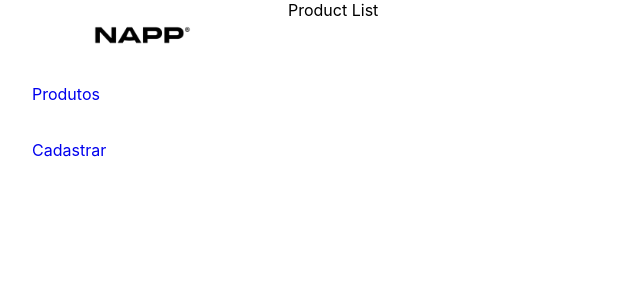
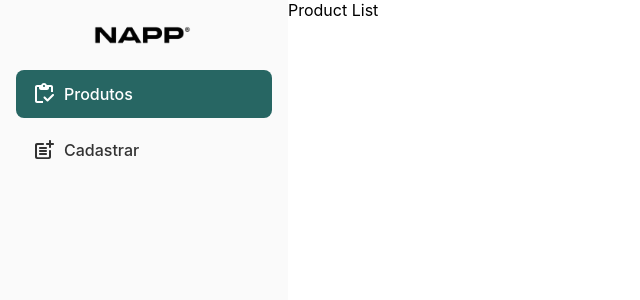
Before and after one commit to mateusmullerw/napp-challenge, a React (Create React App) app: page /products in a window 1280 px wide. Shown: the top 300 px of the page, without its empty margins (0-640 px from the left). Built offline with nearby package versions, Linux system fonts and the light colour scheme.

Commit message:
add sidebar

```diff
--- a/src/App.tsx
+++ b/src/App.tsx
@@ -1,17 +1,21 @@
-import React from "react";
 import { Outlet } from "react-router-dom";
 import Sidebar from "./components/Sidebar/Sidebar";
 import styled from "@emotion/styled";
+import ROUTES from "./constants/routes";
+import InventoryRoundedIcon from "@mui/icons-material/InventoryRounded";
+import PostAddRoundedIcon from "@mui/icons-material/PostAddRounded";
 
 const sidebarItems = [
   {
-    to: "products",
+    to: ROUTES.PRODUCTS,
     label: "Produtos",
+    icon: <InventoryRoundedIcon />,
     active: true,
   },
   {
-    to: "register",
+    to: ROUTES.REGISTER,
     label: "Cadastrar",
+    icon: <PostAddRoundedIcon />,
     active: false,
   },
 ];
--- a/src/components/Sidebar/Sidebar.tsx
+++ b/src/components/Sidebar/Sidebar.tsx
@@ -1,8 +1,10 @@
-import React, { useState, useEffect } from "react";
-import { useLocation } from "react-router-dom";
+import { useState, useEffect } from "react";
+import { useLocation, useNavigate } from "react-router-dom";
 import styled from "@emotion/styled";
 import SidebarItem, { ISidebarItem } from "../SidebarItem/SidebarItem";
 import Logo from "../Logo/Logo";
+import ROUTES from "../../constants/routes";
+import { COLORS } from "../../constants/styles";
 
 interface ISidebarProps {
   items: ISidebarItem[];
@@ -13,17 +15,18 @@ const Sidebar = (props: ISidebarProps) => {
 
   const [activeItem, setActiveItem] = useState(0);
   const location = useLocation();
+  const navigate = useNavigate();
 
   useEffect(() => {
-    if (location.pathname === "/products") {
+    if (location.pathname === `/${ROUTES.PRODUCTS}`) {
       setActiveItem(0);
-    } else if (location.pathname === "/register") {
+    } else if (location.pathname === `/${ROUTES.REGISTER}`) {
       setActiveItem(1);
-    }
-  }, [location.pathname]);
+    } else navigate(ROUTES.PRODUCTS);
+  }, [location.pathname, navigate]);
 
   return (
-    <Container className="sidebar">
+    <Container>
       <Logo />
       <ItemList>
         {items.map((page, index) => {
@@ -32,6 +35,7 @@ const Sidebar = (props: ISidebarProps) => {
               key={page.to}
               to={page.to}
               label={page.label}
+              icon={page.icon}
               active={activeItem === index}
               onClick={() => setActiveItem(index)}
             />
@@ -53,6 +57,7 @@ const Container = styled.div`
   width: 18rem;
   padding: 1rem;
   gap: 1rem;
+  background-color: ${COLORS.background};
 `;
 
 const ItemList = styled.ul`
--- a/src/components/SidebarItem/SidebarItem.tsx
+++ b/src/components/SidebarItem/SidebarItem.tsx
@@ -1,10 +1,12 @@
 import React from "react";
 import { Link } from "react-router-dom";
 import styled from "@emotion/styled";
+import { COLORS } from "../../constants/styles";
 
 export interface ISidebarItem {
   to: string;
   label: string;
+  icon: React.ReactElement;
   active: boolean;
 }
 
@@ -13,23 +15,49 @@ interface ISidebarItemProps extends ISidebarItem {
 }
 
 const SidebarItem = (props: ISidebarItemProps) => {
-  const { to, label, active, onClick } = props;
+  const { to, label, icon, active, onClick } = props;
 
   return (
-    <StyledLink to={to} onClick={onClick}>
-      {label}
-    </StyledLink>
+    <Container active={active}>
+      <Link to={to} onClick={onClick}>
+        {icon}
+        {label}
+      </Link>
+    </Container>
   );
 };
 
 export default SidebarItem;
+interface IContainerProps {
+  active: boolean;
+}
 
-const StyledLink = styled(Link)`
+const Container = styled.div`
   display: flex;
-  text-decoration: none;
   width: 100%;
   line-height: 2rem;
-  padding: 0.5rem 1rem;
-  background-color: white;
-  color: text-secondary;
+  border-radius: 0.5rem;
+  background-color: ${(props: IContainerProps) =>
+    props.active ? COLORS.primary.default : COLORS.transparent};
+
+  :hover {
+    background-color: ${(props: IContainerProps) =>
+      props.active ? COLORS.primary.default : COLORS.hover};
+  }
+
+  a {
+    display: flex;
+    justify-content: flex-start;
+    align-items: center;
+    gap: 0.5rem;
+    font-weight: 500;
+    padding: 0.5rem 1rem;
+    text-decoration: none;
+    color: ${(props: IContainerProps) =>
+      props.active ? COLORS.text.white : COLORS.text.primary};
+    width: 100%;
+    height: 100%;
+  }
+
+  transition-duration: 150ms;
 `;
--- /dev/null
+++ b/src/constants/routes.ts
@@ -0,0 +1,6 @@
+const ROUTES = {
+    PRODUCTS: "products",
+    REGISTER: "register",
+}
+
+export default ROUTES;
--- /dev/null
+++ b/src/constants/styles.ts
@@ -0,0 +1,21 @@
+export const COLORS = {
+    primary:{
+        default: "#276663",
+        dark: "##276663",
+        light: "#0f80e2",
+    },
+    transparent: "transparent",
+    white: "#ffffff",
+    background: "#FAFAFA",
+    hover: "rgba(0, 0, 0, 0.08)",
+    divider: "rgba(0, 0, 0, 0.07)",
+    error: "#d31823",
+    text:{
+        white: "#ffffff",
+        primary: "rgba(0, 0, 0, 0.8)",
+        secondary: "rgba(0, 0, 0, 0.6)",
+        disabled: "rgba(0, 0, 0, 0.4)",
+    },
+    outline: "rgba(0, 0, 0, 0.2)",
+    disableButton: "rgba(256, 256, 256, 0.2)",
+}
```
